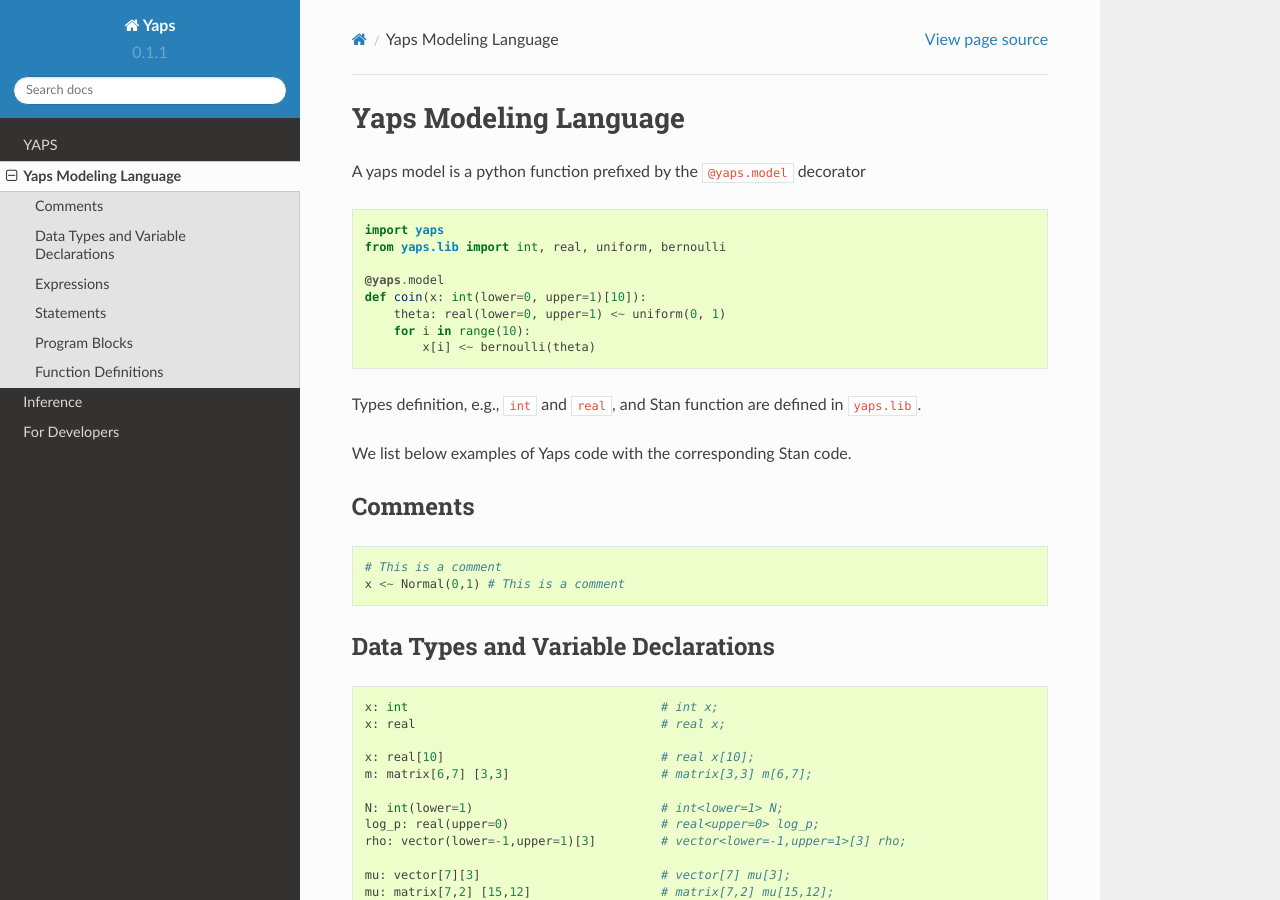
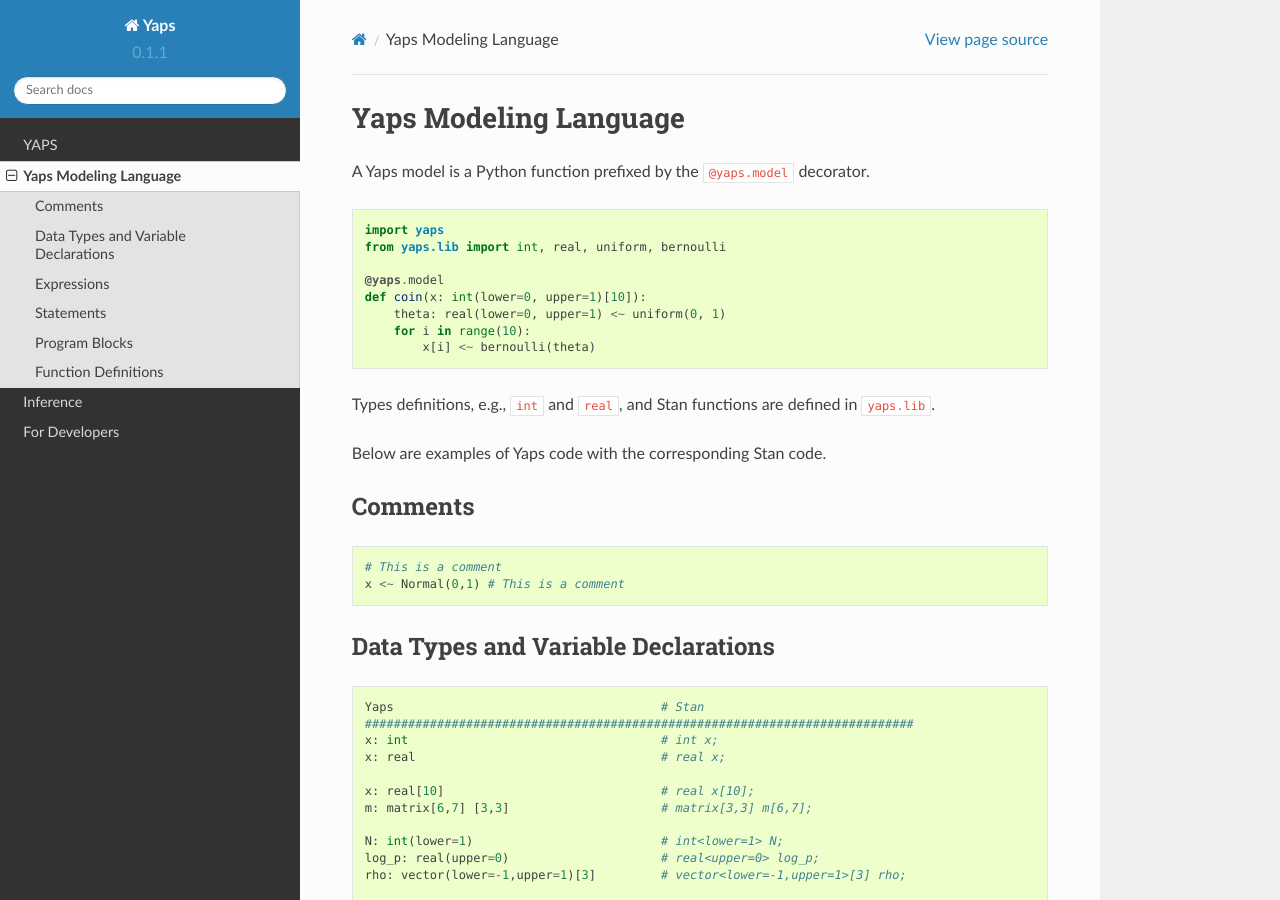
Before and after one commit to IBM/yaps, a Sphinx documentation site: the page built from docs/source/cheatsheet.md, in a window 1280 px wide and 900 px high. Built offline with Sphinx 7.4.7 and the Read the Docs theme 2.0.0, drawn with Linux system fonts in a browser that asks for light colours; some of the changed text lies outside the part shown.

Commit message:
Update cheatsheet.md

````diff
--- a/docs/source/cheatsheet.md
+++ b/docs/source/cheatsheet.md
@@ -1,6 +1,6 @@
 # Yaps Modeling Language
 
-A yaps model is a python function prefixed by the `@yaps.model` decorator
+A Yaps model is a Python function prefixed by the `@yaps.model` decorator.
 
 ```python
 import yaps
@@ -13,9 +13,9 @@
         x[i] <~ bernoulli(theta)
 ```
 
-Types definition, e.g., `int` and `real`, and Stan function are defined in `yaps.lib`.
+Types definitions, e.g., `int` and `real`, and Stan functions are defined in `yaps.lib`.
 
-We list below examples of Yaps code with the corresponding Stan code.
+Below are examples of Yaps code with the corresponding Stan code.
 
 ## Comments
 
@@ -25,7 +25,10 @@
 ```
 
 ## Data Types and Variable Declarations
+
 ```python
+Yaps                                     # Stan
+############################################################################
 x: int                                   # int x;
 x: real                                  # real x;
 
@@ -87,20 +90,20 @@
 pass                                     # //nothing
 
 with block:                              # {
- ...                                     #   ...
+    ...                                  #   ...
                                          # }
 ```
 
 ## Program Blocks
 
-- Data are the keyword argument of the model.
-- Top-level declarations are parsed as parameters.
-- Top-level statements defined the model.
+- The keyword arguments of the Yaps model function are Stan data.
+- Yaps top-level declarations are parsed as Stan parameters.
+- Yaps top-level statements define the Stan model.
 
 ```python
 def model(x: real):                      # data {int x;}
-  mu: real                               # parameters {real mu;}
-  x <~ normal(mu,1)                      # model { x ~ normal(mu, 1)}
+    mu: real                             # parameters {real mu;}
+    x <~ normal(mu, 1)                   # model { x ~ normal(mu, 1)}
 ```
 
 Yaps also supports a fully annotated syntax where blocks are introduced via python `with` statements
````
Also changed, not shown: other parts of docs/source/cheatsheet.md (+2 -2 lines).
